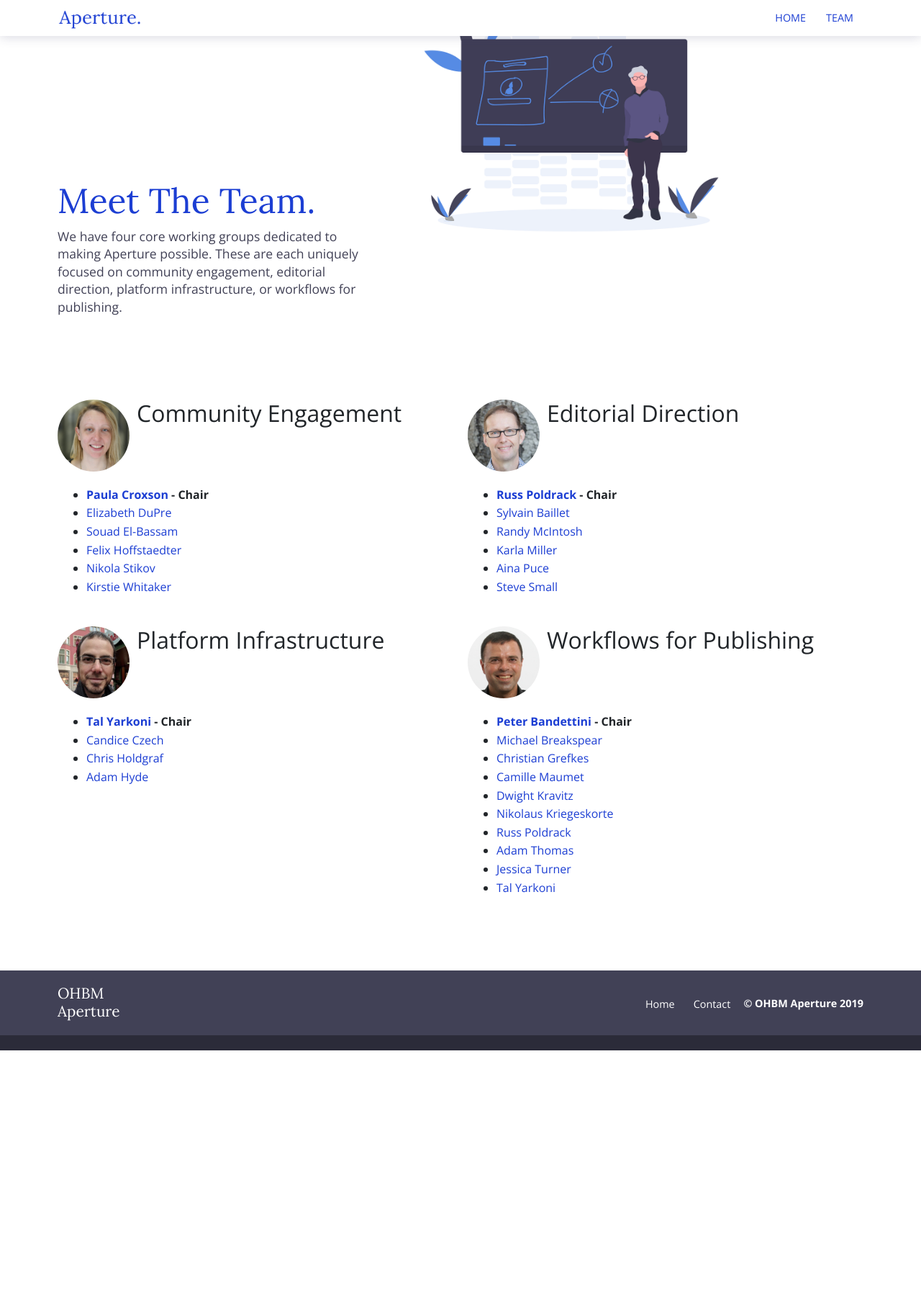
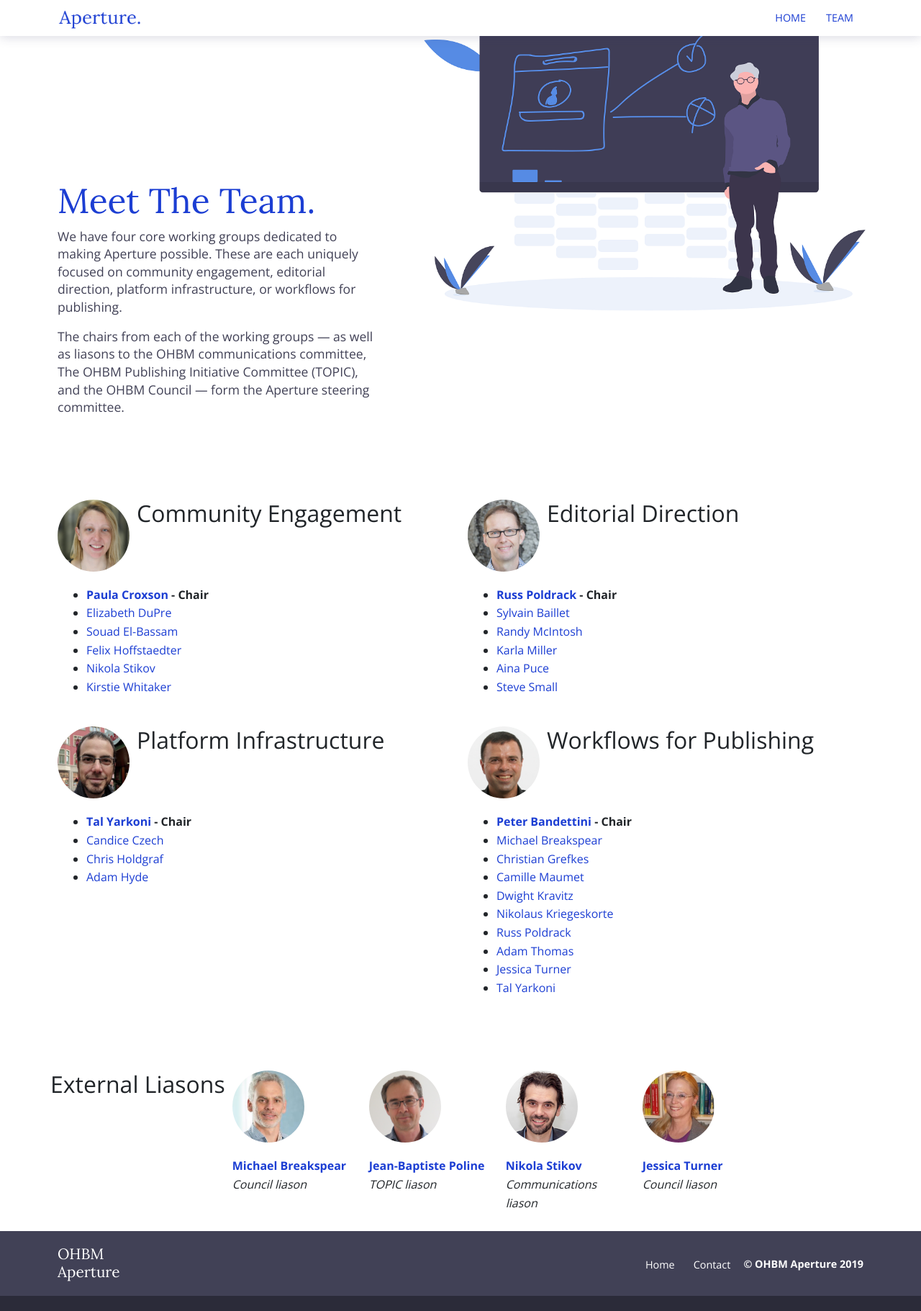
Before and after one commit to ohbm-aperture/ohbm-aperture.github.io, a Jekyll site: the page built from team.html, in a window 1280 px wide. Shown: the whole page at 72% size. Built offline with Jekyll 4.4.1, drawn with Linux system fonts in a browser that asks for light colours; before the commit the page ends 1459 px from its top, so only the background shows below that.

Commit message:
add steering cmte

```diff
--- a/_config.yml
+++ b/_config.yml
@@ -10,6 +10,9 @@
   team:
     output: true
     permalink: /team/:path/
+  steering:
+    output: true
+    permalink: /steering/:path/
   # media:
   #   output: false
   #   permalink: /media/:path/
--- a/_sass/components/_intro.scss
+++ b/_sass/components/_intro.scss
@@ -1,7 +1,7 @@
 .intro {
-  display: flex;
-  justify-content: flex-start;
-  align-items: center;
+  // display: flex;
+  // justify-content: flex-start;
+  // align-items: center;
   padding-top: 200px;
   padding-bottom: 100px;
   @include media-breakpoint-up(sm) {
--- a/_sass/pages/team/_page-team-list.scss
+++ b/_sass/pages/team/_page-team-list.scss
@@ -5,14 +5,14 @@
   background-position: 49px -40px;
   @include media-breakpoint-up(sm) {
     background-size: 90%;
-    background-position: 50% -40px;
+    background-position: 159px -40px;
   }
   @include media-breakpoint-up(md) {
-    background-size: 70%;
-    background-position: 70% -50px;
+    background-size: 85%;
+    background-position: 199px -80px;
   }
   @include media-breakpoint-up(lg) {
-    background-size: 40%;
-    background-position: 70% -40px;
+    background-size: 60%;
+    background-position: 100% -110px;
   }
 }
--- /dev/null
+++ b/_sass/pages/team/_steering-summary.scss
@@ -0,0 +1,9 @@
+.steering-image {
+  margin-right: 10px;
+  img {
+    float: left;
+    border-radius: 50%;
+    height: 100px;
+    width: 100px;
+  }
+}
--- a/assets/css/style.scss
+++ b/assets/css/style.scss
@@ -69,6 +69,7 @@
 @import 'pages/home';
 @import 'pages/team/team-list';
 @import 'pages/team/team-summary';
+@import 'pages/team/steering-summary';
 @import 'pages/team/page-team-list';
 @import 'pages/media/media-list';
 @import 'pages/media/media-summary';
--- a/team.html
+++ b/team.html
@@ -8,20 +8,33 @@
   <div class="container">
     <div class="row">
       <div class="col-12">
-        <h1>Meet The Team.</h1>
-        <p>
-          We have four core working groups dedicated to making Aperture possible.
-          These are each uniquely focused on
-          <b>community engagement</b>,
-          <b>editorial direction</b>,
-          <b>platform infrastructure</b>, or
-          <b>workflows for publishing</b>.
-        </p>
+      <h1>Meet The Team.</h1>
+      <p>
+        We have four core working groups dedicated to making Aperture possible.
+        These are each uniquely focused on
+        <strong>community engagement</strong>,
+        <strong>editorial direction</strong>,
+        <strong>platform infrastructure</strong>, or
+        <strong>workflows for publishing</strong>.
+      </p>
+      <p>
+        The chairs from each of the working groups &mdash;
+        as well as liasons to the OHBM communications committee,
+        The OHBM Publishing Initiative Committee (TOPIC),
+        and the OHBM Council &mdash; form the Aperture steering committee.
+      </p>
       </div>
+      <!-- <div class="col-4 px-0">
+      <img class="img-fluid float-right"
+      src="{{site.baseurl}}/assets/images/undraw_teaching_f1cm.png"
+      alt="undraw_teaching"
+      />
+      </div> -->
     </div>
   </div>
 </div>
 
+<!-- Working groups -->
 <div class="container pb-6">
   <div class="row">
     {% for team in site.team %}
@@ -50,3 +63,28 @@
     {% endfor %}
   </div>
 </div>
+
+
+<!-- Steering committee -->
+<div class="container">
+  <div class="row">
+  <h2 class="team-name">External Liasons</h2>
+      {% for steering in site.steering %}
+      <div class="col-6 col-md-2 mb-1">
+      <div class="team team-summary">
+      <div class="steering-image">
+        <img
+          alt="{{ steering.title }}"
+          class="img-fluid mb-2"
+          src="{{site.baseurl}}{{ steering.image }}"
+        />
+      </div>
+      </div>
+      <div>
+        <a target="_blank" href="{{ steering.linkedinurl }}"><strong>{{ steering.title }}</strong></a>
+        <p><i>{{ steering.jobtitle }}</i></p>
+      </div>
+      </div>
+      {% endfor %}
+  </div>
+</div>
```
Also changed, not shown: _steering/breakspear.md (added, +7 -0 lines), _steering/poline.md (added, +7 -0 lines), _steering/stikov.md (added, +7 -0 lines), _steering/turner.md (added, +7 -0 lines), images/team/breakspear.jpeg (added), images/team/poline.png (added), images/team/stikov.png (added), images/team/turner.jpg (added).
